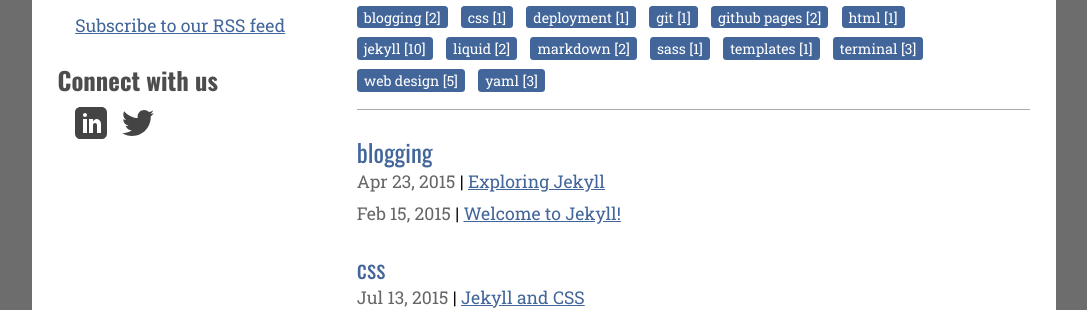
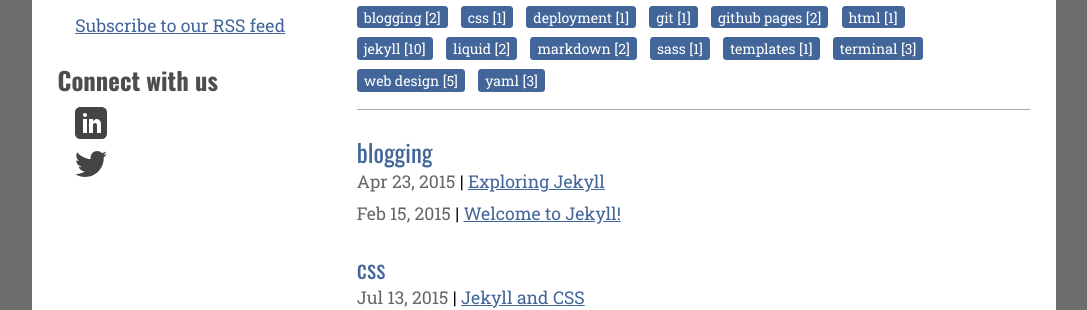
Before and after one commit to alexanderfried/jekyll-blog, a Jekyll site: the page built from tags/index.html, in a window 1280 px wide. Shown: the part 258-568 px from the top of the page, without its empty margins (96-1183 px from the left). Built offline with Jekyll 4.4.1, drawn with Linux system fonts in a browser that asks for light colours.

Commit message:
fixed margins of social buttons

```diff
--- a/css/main.css
+++ b/css/main.css
@@ -574,23 +574,12 @@
 aside li {
 	margin-bottom: 0.5em;
 }
-.social {
-	display: flex;
-	justify-content: flex-start;
-}
-
 .social a {
 	text-indent: -9000em;
 	display: inline-block;
     margin-right: 15px;
 	width: 32px;
 	height: 32px;
-}
-.github {
-	background: url(../images/github.svg) no-repeat;
-}
-.fb {
-	background: url(../images/facebook.svg) no-repeat;
 }
 .linked {
 	background: url(../images/linkedin.svg) no-repeat;
```
